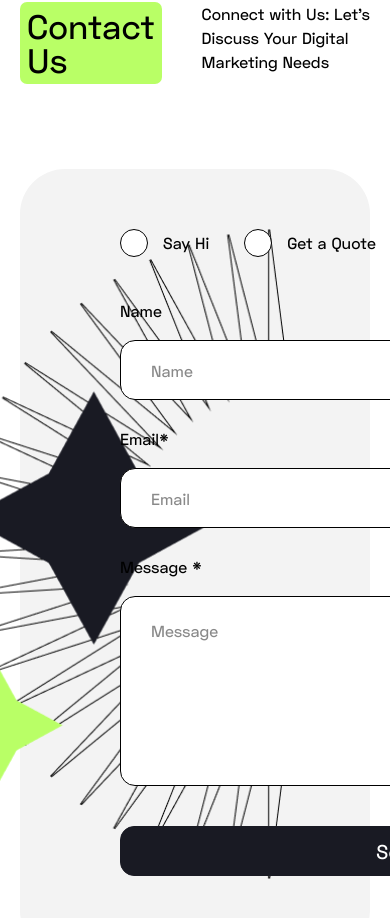
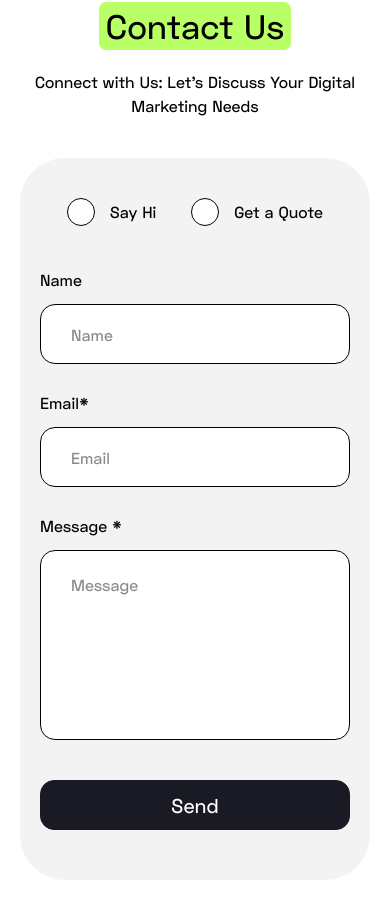
Before and after one commit to Ivanna-Kutsovol/Positivus, a Next.js app: page / in a window 390 px wide. Shown: the part 8615-9533 px from the top of the page. Built offline with nearby package versions, Linux system fonts and the light colour scheme.

Commit message:
add mobile version contact us

```diff
--- a/src/app/contactUs/contactUs.module.scss
+++ b/src/app/contactUs/contactUs.module.scss
@@ -76,7 +76,7 @@
         height: 60px;
         border: 1px solid #000;
         border-radius: 15px;
-        width: 560px;
+        max-width: 35rem;
         &::placeholder{
             font-size: 16px;
             line-height: 28px;
@@ -111,3 +111,22 @@
         }
     }
 }
+
+@media(max-width: 800px){
+    .form{
+        padding: 40px 20px 50px;
+        display: block;
+        &__illustration{
+            display: none;
+        }
+        &__button{
+            width: 100% !important;
+        }
+        &__radio{
+            justify-content: center;
+        }
+        &__label{
+            gap: 10px
+        }
+    }
+}
--- a/src/app/contactUs/contactUs.tsx
+++ b/src/app/contactUs/contactUs.tsx
@@ -116,7 +116,6 @@ const ContactUs = () => {
                 {errors.message && <p className={stl.form__errors}>{errors.message.message}</p>}
             </label>
         </div>
-
             <Button type="submit" className={stl.form__button}>Send</Button>
         </form>
         <Image
--- a/src/app/styles/_mixins.scss
+++ b/src/app/styles/_mixins.scss
@@ -92,7 +92,6 @@
     }
 
     @media(max-width: 800px) {
-        .main{
         &__text{
             flex-direction: column;
             gap: 20px;
@@ -104,8 +103,6 @@
         &__descriptionText{
             width: fit-content;
         }
-        }
-
     }
 }
 
```
Lines whose indentation alone changed are shown as unchanged.
